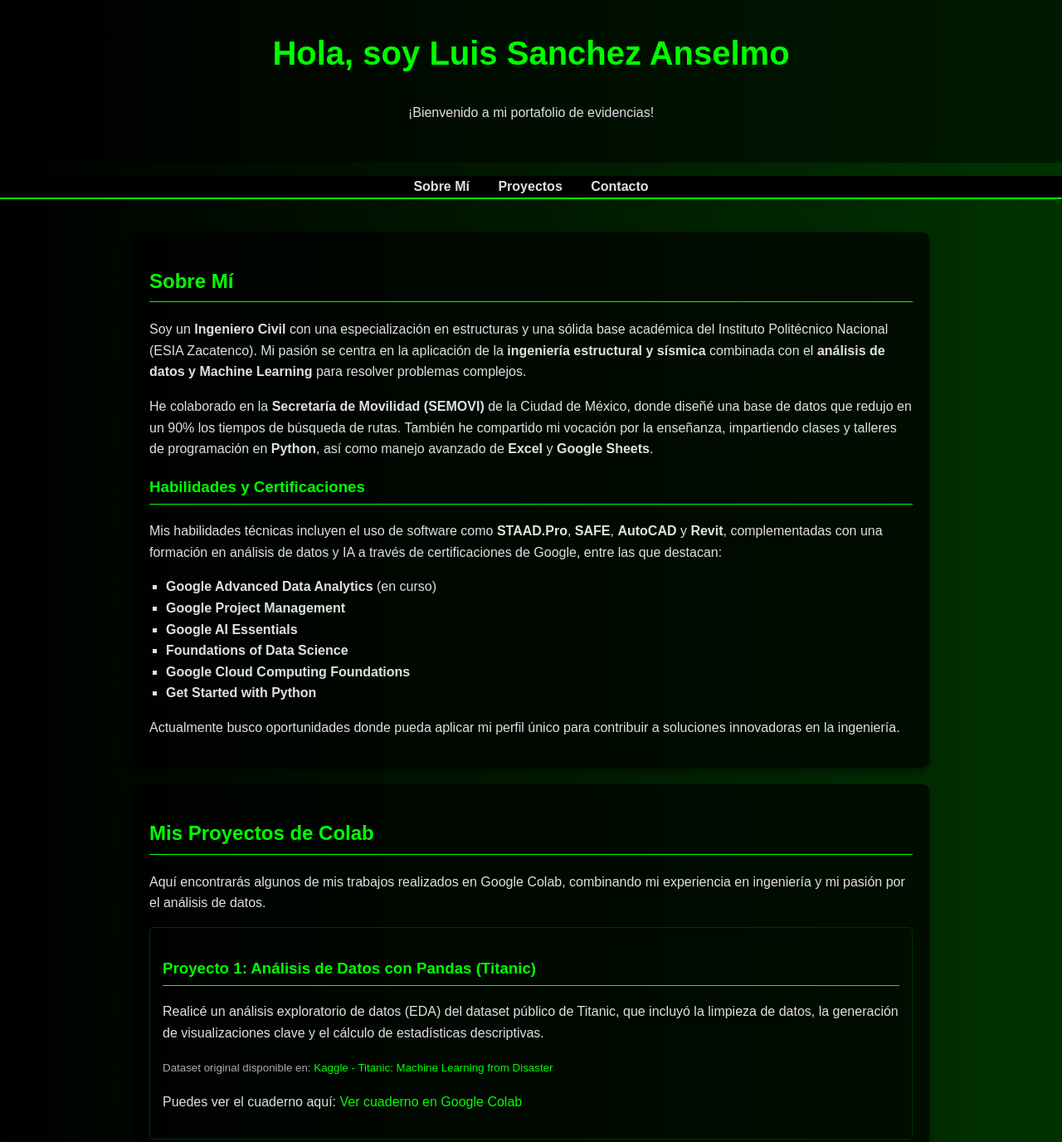
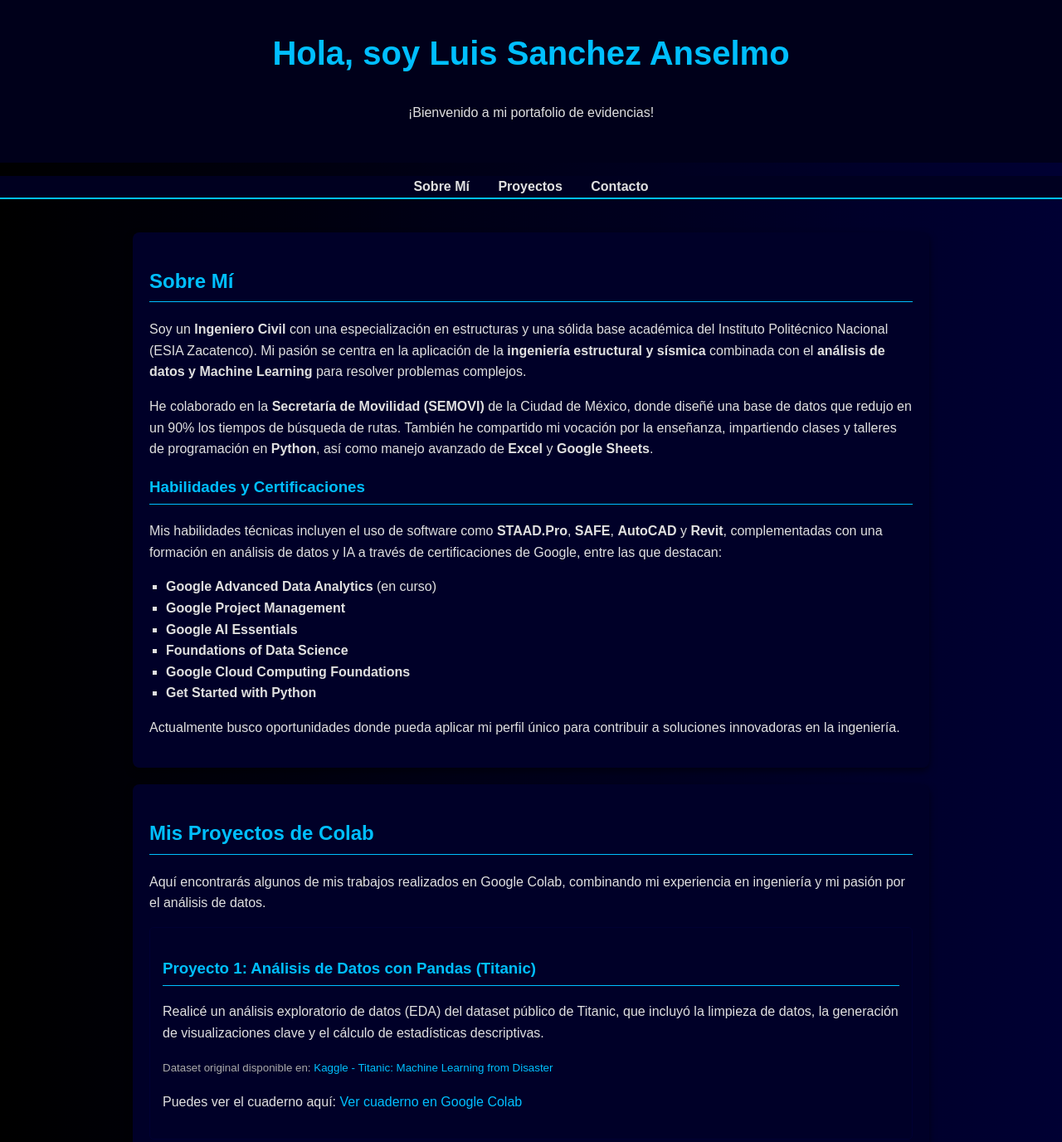
Before and after one commit to luissanchezanselmo/Luis_Sanchez_Anselmo-github.io, a plain HTML site: page index.html in a window 1280 px wide. Shown: the top 1376 px of the page at 83% size. Drawn offline with Linux system fonts and the light colour scheme.

Commit message:
degradado3

```diff
--- a/style.css
+++ b/style.css
@@ -1,6 +1,6 @@
 body {
-    /* Degradado de negro a un verde oscuro tecnológico */
-    background: linear-gradient(to right, #000000, #003300);
+    /* Fondo principal con un degradado de negro a un azul muy oscuro */
+    background: linear-gradient(to right, #000000, #000033);
     color: #e0e0e0; /* Color de texto claro para que contraste */
     font-family: 'Arial', sans-serif;
     margin: 0;
@@ -11,21 +11,21 @@ body {
 header {
     text-align: center;
     padding: 2rem 0;
-    background-color: rgba(0, 0, 0, 0.5);
+    background-color: #00001a; /* Un color muy oscuro para el header */
 }
 
 header h1 {
     margin-top: 0;
     font-size: 2.5rem;
-    color: #00FF00; /* Un verde brillante para el título principal */
+    color: #00BFFF; /* Un azul brillante para el título principal */
 }
 
 nav ul {
     list-style-type: none;
     padding: 0;
     text-align: center;
-    background-color: #000000;
-    border-bottom: 2px solid #00FF00;
+    background-color: #000020; /* Color sólido para el menú */
+    border-bottom: 2px solid #00BFFF;
 }
 
 nav ul li {
@@ -41,7 +41,7 @@ nav ul li a {
 }
 
 nav ul li a:hover {
-    color: #00FF00;
+    color: #00BFFF;
 }
 
 main {
@@ -51,7 +51,8 @@ main {
 }
 
 section {
-    background-color: rgba(0, 0, 0, 0.7);
+    /* Color de fondo para las secciones principales, con sombra para dar un efecto 3D */
+    background-color: #000028;
     padding: 20px;
     margin-bottom: 20px;
     border-radius: 8px;
@@ -59,8 +60,8 @@ section {
 }
 
 h2, h3, h4 {
-    color: #00FF00;
-    border-bottom: 1px solid #00FF00;
+    color: #00BFFF;
+    border-bottom: 1px solid #00BFFF;
     padding-bottom: 5px;
 }
 
@@ -70,7 +71,7 @@ ul {
 }
 
 a {
-    color: #00FF00;
+    color: #00BFFF;
     text-decoration: none;
 }
 
@@ -80,7 +81,7 @@ a:hover {
 
 .proyecto-item {
     margin-bottom: 20px;
-    border: 1px solid #003300;
+    border: 1px solid #000033;
     padding: 15px;
     border-radius: 5px;
 }
@@ -88,7 +89,7 @@ a:hover {
 footer {
     text-align: center;
     padding: 1rem 0;
-    background-color: #000000;
+    background-color: #00001a;
     color: #777;
 }
 
```
